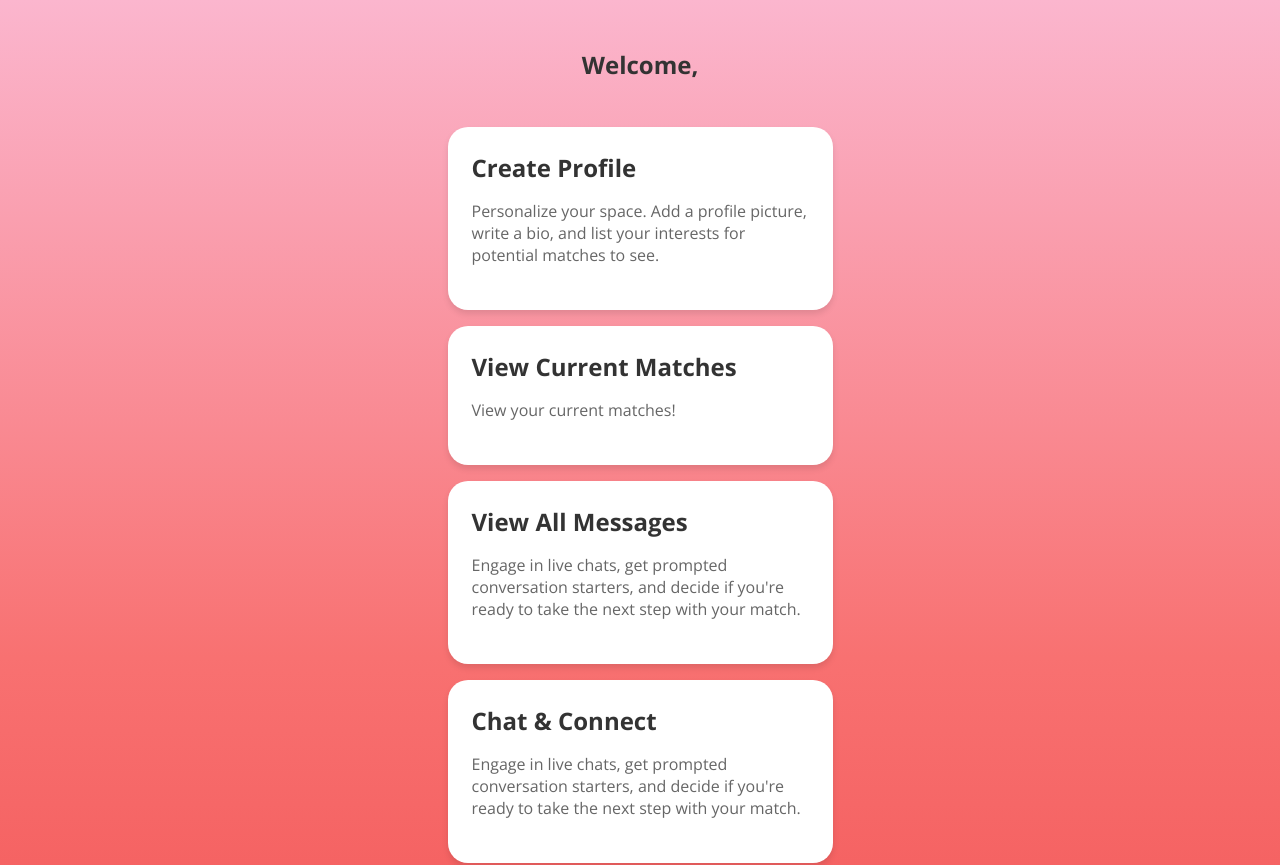
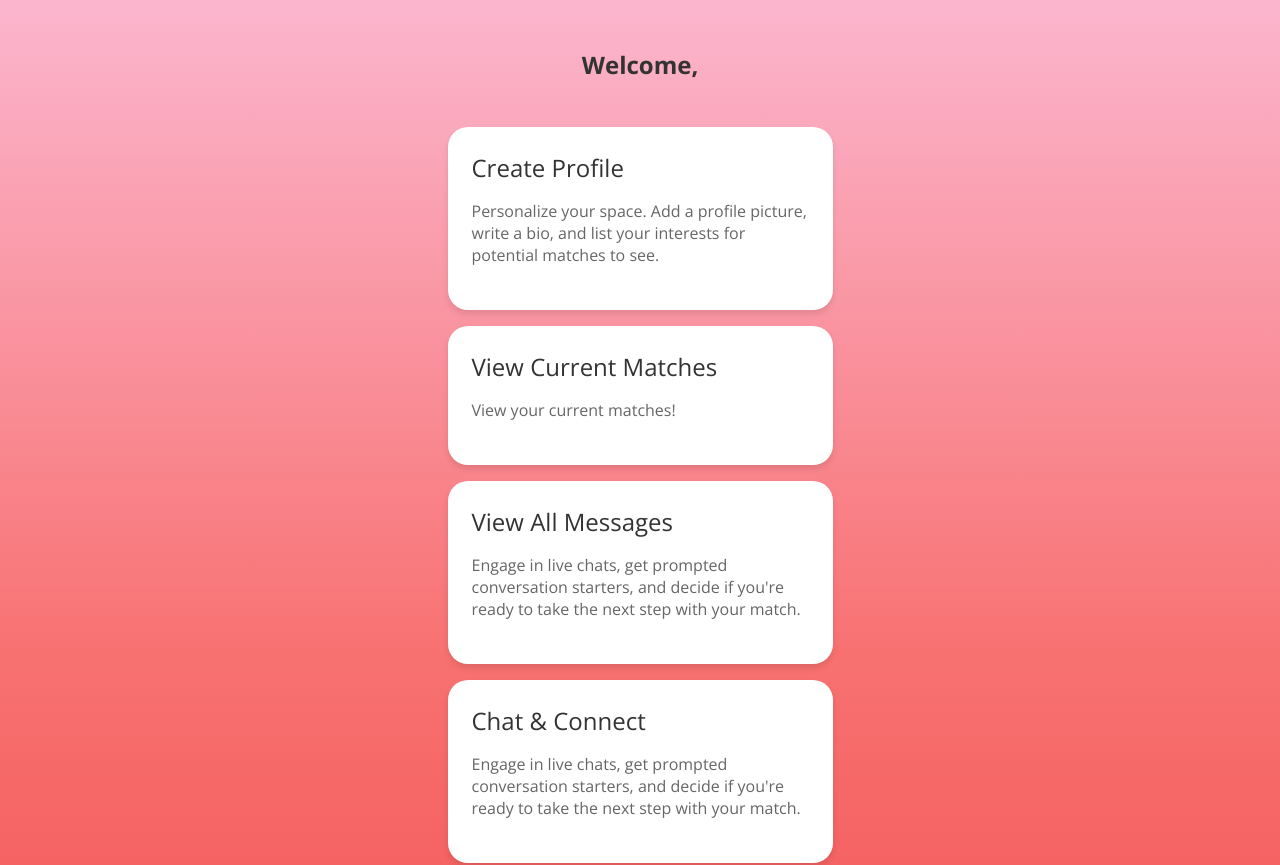
Before and after one commit to ajpieroni/316Heartcoded, a React (Create React App) app in the folder ourapp/reactapp/: page /UserSignedIn in a window 1280 px wide. Shown: the top 865 px of the page. Built offline with nearby package versions, Linux system fonts and the light colour scheme.

Commit message:
more styling

```diff
--- a/ourapp/reactapp/src/pages/UserSignedIn.css
+++ b/ourapp/reactapp/src/pages/UserSignedIn.css
@@ -43,6 +43,8 @@ body {
 .feature-card h2 {
     color: #333;
     margin: 0 0 1rem 0;
+    font-family: 'Open Sans', sans-serif;
+    font-weight: 100;
 }
 
 .feature-card p {
```
